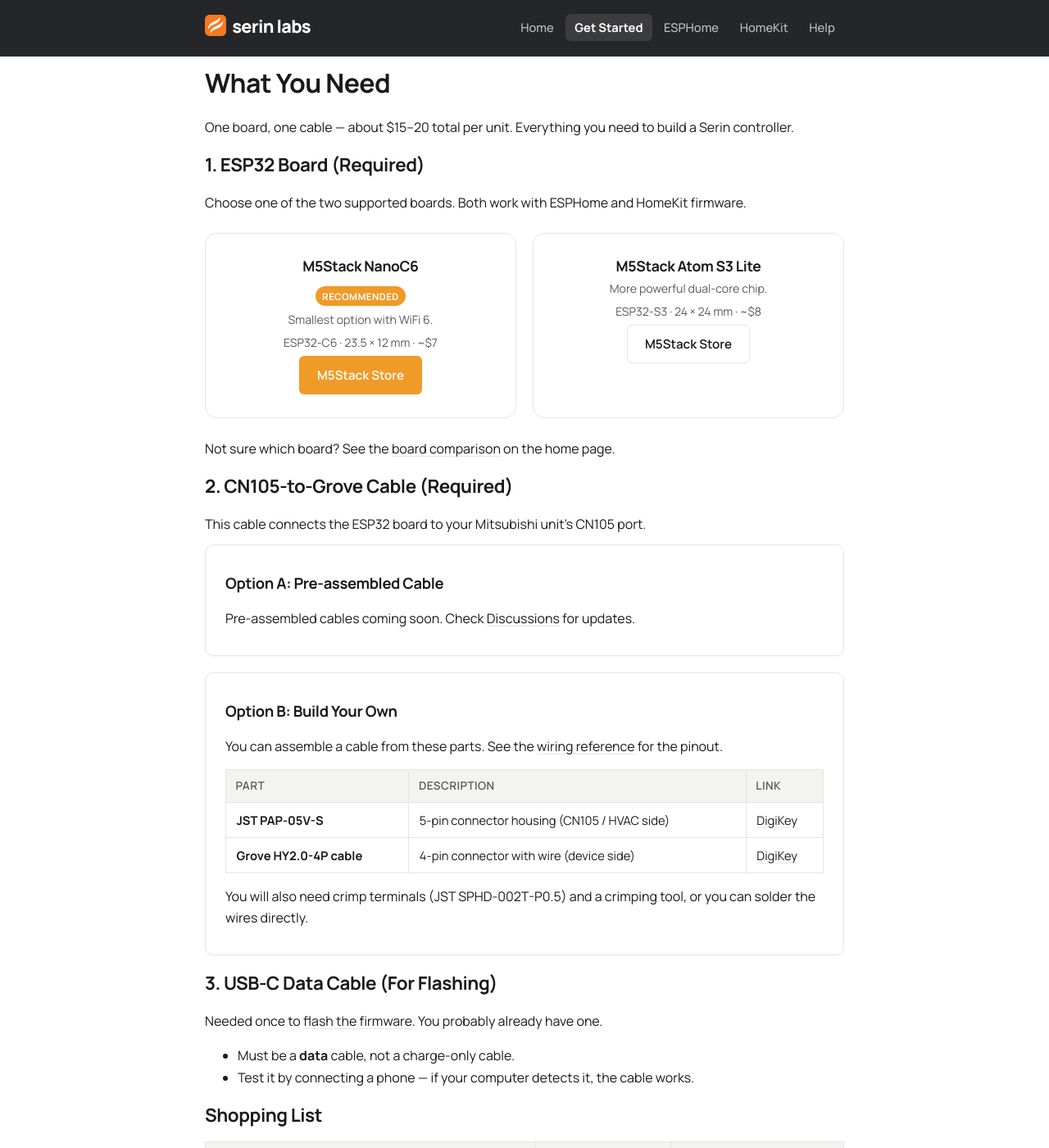
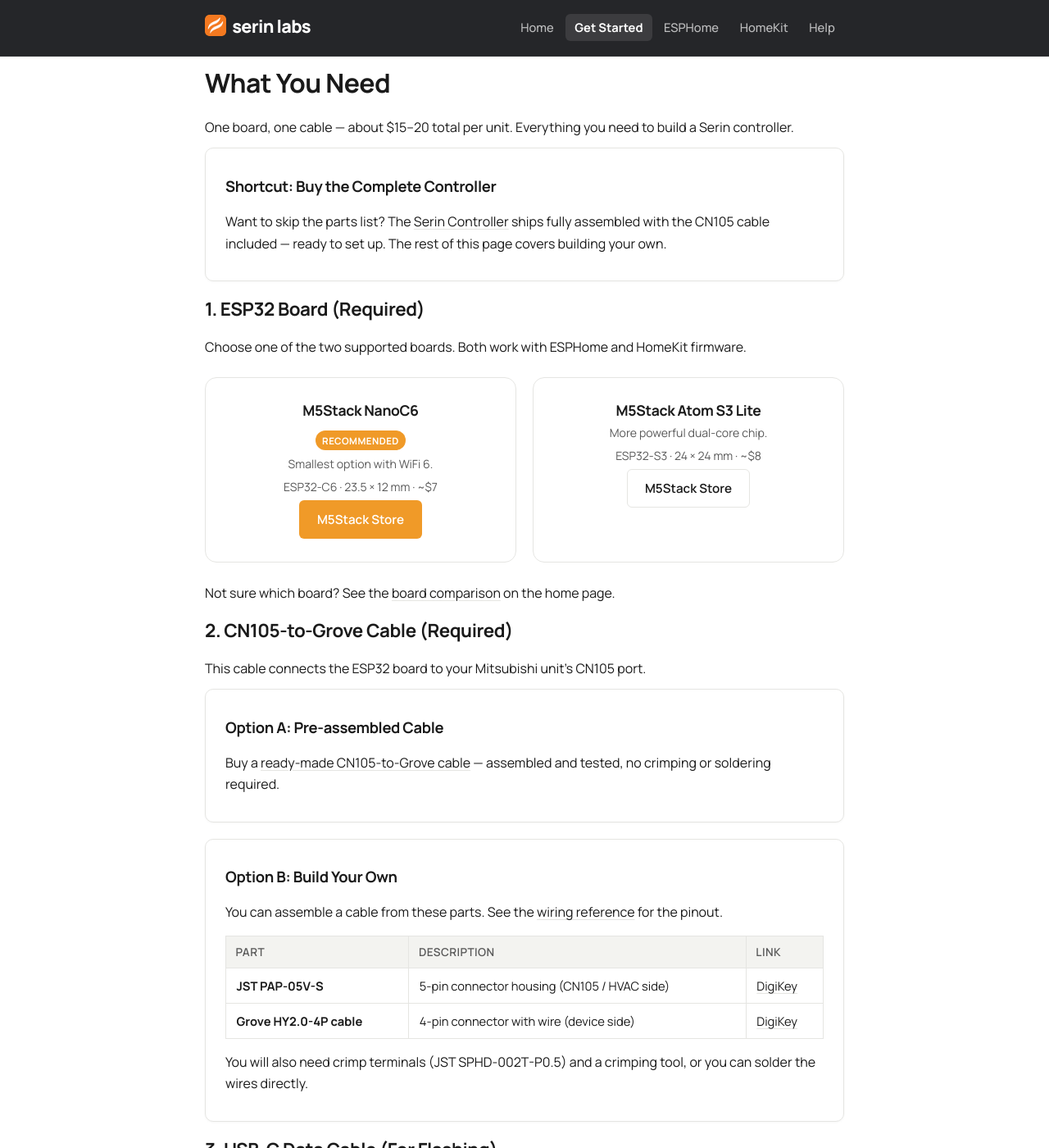
Before and after one commit to Serin-Labs/serin-labs.github.io, a Jekyll site: the page built from parts.html, in a window 1280 px wide and 1400 px high. Shown: the whole window at 82% size. Built offline with Jekyll 4.4.1, drawn with Linux system fonts in a browser that asks for light colours.

Commit message:
Add Etsy store links, fix BT proxy YAML, and improve OTA/setup guidance
- Add Buy Controller CTA to index hero and parts page shortcut card
- Link Etsy cable listing in parts and wiring pages; retire "coming soon" copy
- Fix bluetooth proxy generation to append blocks instead of uncommenting
- Change AP SSID to serin-${name} so each device gets a unique hotspot
- Add naming warning in YAML generator for OTA updates to existing devices
- Add WiFi password to setup page captive-portal step
- Separate supported-boards lists per platform on flash page
- Remove Atom S3 (non-lite) references from wiring page
- Misc README prose cleanup

```diff
--- a/esphome/setup.html
+++ b/esphome/setup.html
@@ -45,7 +45,7 @@ nav_active: esphome
   <p>If USB is not available, the device creates a temporary WiFi network on first boot:</p>
   <ol>
     <li>Plug the device into USB power.</li>
-    <li>Connect to the temporary WiFi network (<code>serin-XXXX</code>).</li>
+    <li>Connect to the temporary WiFi network (<code>serin-XXXX</code>) using the password <code>serinlabs</code>.</li>
     <li>If not automatically prompted, go to <a href="http://192.168.4.1">http://192.168.4.1</a>.</li>
     <li>Enter your WiFi credentials.</li>
   </ol>
--- a/index.html
+++ b/index.html
@@ -11,6 +11,7 @@ nav_active: home
   <p class="hero-sub">ESPHome for Home Assistant. HomeKit for Apple Home.</p>
   <div class="hero-actions">
     <a href="/flash" class="btn">Flash Firmware</a>
+    <a href="https://www.etsy.com/listing/4518217831/serin-smart-mini-split-wi-fi-controller" target="_blank" rel="noopener" class="btn">Buy Controller</a>
     <a href="#platforms" class="btn btn-outline" onclick="event.preventDefault(); document.getElementById('platforms').scrollIntoView({behavior:'smooth'})">Choose Platform</a>
   </div>
 </div>
@@ -34,7 +35,7 @@ nav_active: home
   <div class="feature-card">
     <div class="feature-icon">🔧</div>
     <h3>DIY or Pre-Assembled</h3>
-    <p>Build it yourself or order a ready-to-go kit (shop coming soon).</p>
+    <p>Build it yourself or <a href="https://www.etsy.com/listing/4518217831/serin-smart-mini-split-wi-fi-controller" target="_blank" rel="noopener">order a ready-to-go controller</a> with the cable included.</p>
   </div>
 </div>
 
--- a/parts.html
+++ b/parts.html
@@ -8,6 +8,11 @@ nav_active: parts
 <div class="home">
   <h1>What You Need</h1>
   <p>One board, one cable — about $15&ndash;20 total per unit. Everything you need to build a Serin controller.</p>
+
+  <div class="form-card">
+    <h3>Shortcut: Buy the Complete Controller</h3>
+    <p>Want to skip the parts list? The <a href="https://www.etsy.com/listing/4518217831/serin-smart-mini-split-wi-fi-controller" target="_blank" rel="noopener">Serin Controller</a> ships fully assembled with the CN105 cable included — ready to set up. The rest of this page covers building your own.</p>
+  </div>
 
   <h2>1. ESP32 Board (Required)</h2>
   <p>Choose one of the two supported boards. Both work with ESPHome and HomeKit firmware.</p>
@@ -34,7 +39,7 @@ nav_active: parts
 
   <div class="form-card">
     <h3>Option A: Pre-assembled Cable</h3>
-    <p>Pre-assembled cables coming soon. Check <a href="https://github.com/Serin-Labs/serin-cn105/discussions" target="_blank" rel="noopener">Discussions</a> for updates.</p>
+    <p>Buy a <a href="https://www.etsy.com/listing/4518377332/cn105-to-grove-cable-pap-05v-s-to-hy20" target="_blank" rel="noopener">ready-made CN105-to-Grove cable</a> — assembled and tested, no crimping or soldering required.</p>
   </div>
 
   <div class="form-card">
@@ -92,7 +97,7 @@ nav_active: parts
         <tr>
           <td><strong>CN105-to-Grove Cable</strong></td>
           <td>$5&ndash;10</td>
-          <td><a href="https://www.digikey.com/" target="_blank" rel="noopener">DigiKey</a> (DIY parts)</td>
+          <td><a href="https://www.etsy.com/listing/4518377332/cn105-to-grove-cable-pap-05v-s-to-hy20" target="_blank" rel="noopener">Etsy</a> (ready-made) or <a href="https://www.digikey.com/" target="_blank" rel="noopener">DigiKey</a> (DIY parts)</td>
         </tr>
         <tr>
           <td><strong>USB-C Data Cable</strong></td>
--- a/wiring.html
+++ b/wiring.html
@@ -160,7 +160,7 @@ nav_active: wiring
       <li><a href="https://www.digikey.com/en/products/detail/jst-sales-america-inc/pap-05v-s/759977" target="_blank">JST PAP-05V-S (CN105 side)</a></li>
       <li><a href="https://www.digikey.com/en/products/detail/seeed-technology-co-ltd/110990027/5482567" target="_blank">Grove HY2.0-4P (device side)</a></li>
     </ul>
-    <p>Pre-assembled cables coming soon. For a complete shopping list including boards, see the <a href="/parts">parts list</a>.</p>
+    <p>Prefer not to build one? Buy a <a href="https://www.etsy.com/listing/4518377332/cn105-to-grove-cable-pap-05v-s-to-hy20" target="_blank" rel="noopener">ready-made CN105-to-Grove cable</a>, or get the <a href="https://www.etsy.com/listing/4518217831/serin-smart-mini-split-wi-fi-controller" target="_blank" rel="noopener">complete Serin Controller</a> with the cable included. For a full shopping list including boards, see the <a href="/parts">parts list</a>.</p>
   </section>
 
   <section>
```
Also changed, not shown: other parts of wiring.html (+2 -2 lines), esphome/generate-yaml.html (+4 -3 lines), flash.html (+10 -1 lines), README.md.
